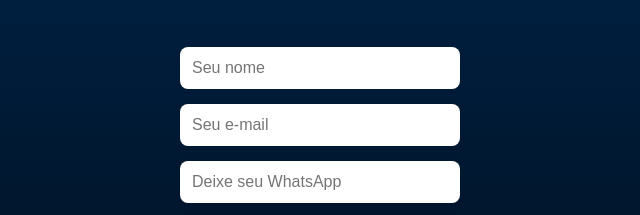
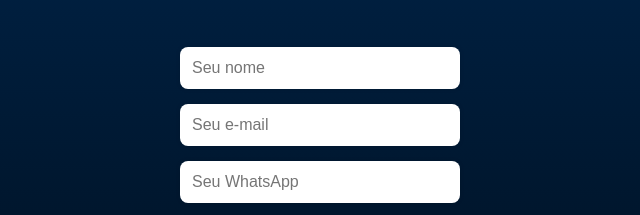
Before and after one commit to Gust-lima/descomplica-imoveis, a plain HTML site: page index.html in a window 1280 px wide. Shown: the part 807-1022 px from the top of the page, 320-960 px from the left. Drawn offline with Linux system fonts and the light colour scheme.

Commit message:
removendo Deixe do form no input tel

```diff
--- a/index.html
+++ b/index.html
@@ -35,7 +35,7 @@
             </div>
 
             <div class="campo-form">
-                <input type="tel" name="WhatsApp" placeholder="Deixe seu WhatsApp">
+                <input type="tel" name="WhatsApp" placeholder="Seu WhatsApp">
 
             </div>
             <div class="campo-form">
```
